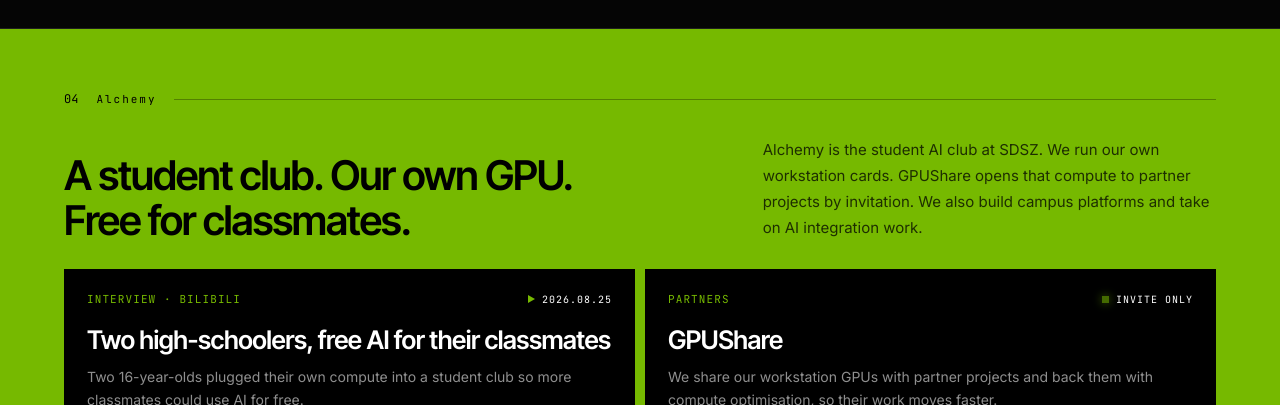
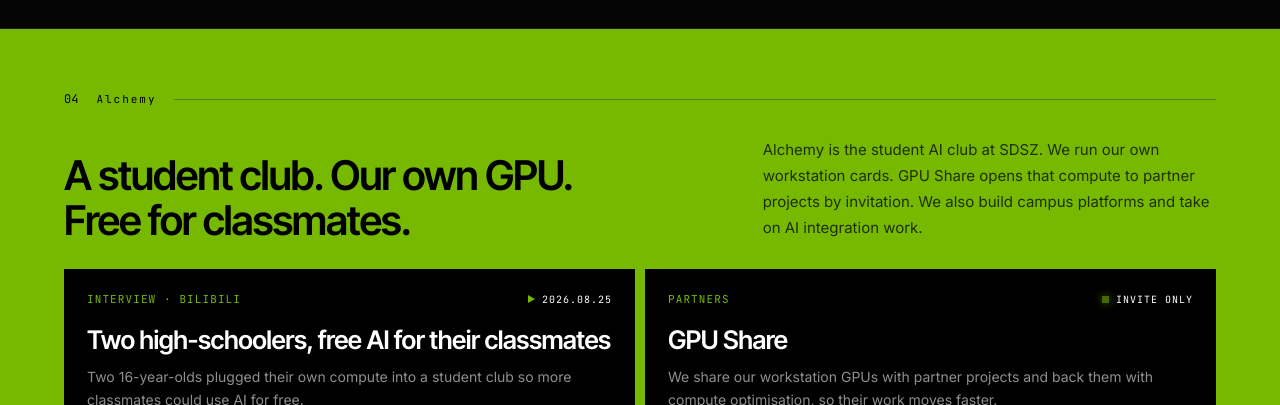
Before and after one commit to Cerynitius/Cerynitius.github.io, a Next.js app: page / in a window 1280 px wide. Shown: the part 3320-3725 px from the top of the page. Built offline with nearby package versions, Linux system fonts and the light colour scheme.

Commit message:
club: GPU Share

```diff
--- a/app/content.ts
+++ b/app/content.ts
@@ -157,7 +157,7 @@
     clubIndex: "04",
     clubLabel: "Alchemy",
     clubTitle: ["A student club. Our own GPU.", "Free for classmates."],
-    clubIntro: "Alchemy is the student AI club at SDSZ. We run our own workstation cards. GPUShare opens that compute to partner projects by invitation. We also build campus platforms and take on AI integration work.",
+    clubIntro: "Alchemy is the student AI club at SDSZ. We run our own workstation cards. GPU Share opens that compute to partner projects by invitation. We also build campus platforms and take on AI integration work.",
     online: "ONLINE",
     inviteOnly: "INVITE ONLY",
     interviewLabel: "INTERVIEW",
@@ -347,7 +347,7 @@
 
 export const services: Service[] = [
   {
-    name: { zh: "GPUShare", en: "GPUShare" },
+    name: { zh: "GPU Share", en: "GPU Share" },
     url: "internal",
     text: {
       zh: "把我们的工作站 GPU 共享给合作伙伴，并提供计算优化支持，帮项目更快推进。",
```
